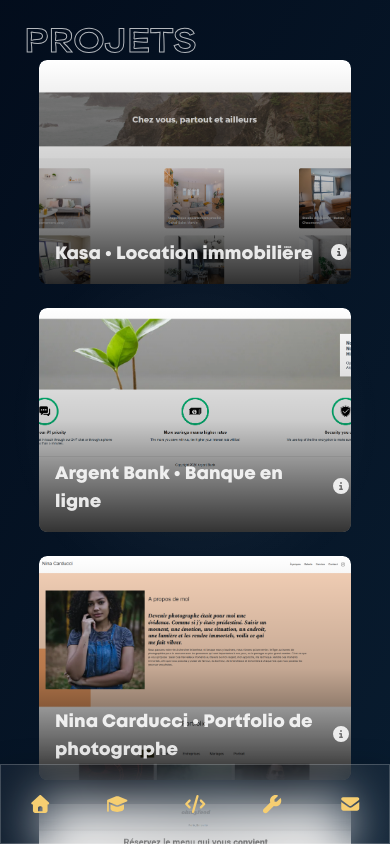
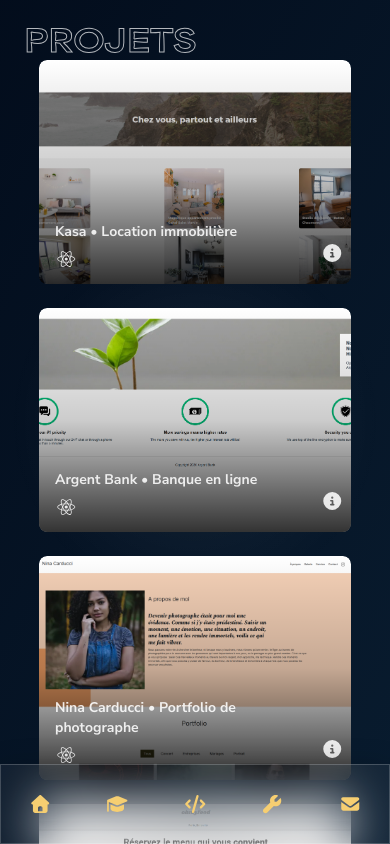
Before and after one commit to JordanBardu/portfolio, a React (Vite) app: page /projects in a window 390 px wide. Built offline with nearby package versions, Linux system fonts and the light colour scheme.

Commit message:
Updated project stack, fixed page content position and added stack on mobile project card

```diff
--- a/src/components/Layout/index.tsx
+++ b/src/components/Layout/index.tsx
@@ -19,7 +19,7 @@ function Layout({ children }: { children: React.ReactNode }) {
       <Background />
       <Navbar />
       {title && <OutlineTitle title={title} size={'medium'} />}
-      <main>{children}</main>
+      <main className="pb-28 lg:pb-0">{children}</main>
     </>
   );
 }
--- a/src/components/ProjectCard/index.tsx
+++ b/src/components/ProjectCard/index.tsx
@@ -127,14 +127,24 @@ function ProjectCard({
           <div className="absolute inset-0 bg-gradient-to-t from-black/80 via-black/20 to-transparent" />
         </>
       )}
-      <div className="z-10 flex flex-row items-center gap-4">
-        <h1 className="text-lg">{title}</h1>
+      <div className="z-10 flex flex-row justify-between items-end w-full pr-2">
+        <div className="flex flex-col gap-2">
+          <h1 className="text-sm font-bold font-[Nunito]">{title}</h1>
+          <div className="flex flex-row gap-2 items-center">
+            {stack.map((tech) => {
+              const icon = STACK_ICONS_MAP[tech];
+              return icon ? (
+                <FontAwesomeIcon key={tech} icon={icon} className="text-lg" />
+              ) : null;
+            })}
+          </div>
+        </div>
         <button
           onClick={() => setIsDescriptionDisplayed((prev) => !prev)}
           aria-label="Voir les détails"
           className="cursor-pointer"
         >
-          <FontAwesomeIcon icon={faCircleInfo} />
+          <FontAwesomeIcon icon={faCircleInfo} className="text-lg" />
         </button>
       </div>
       {Modal}
--- a/src/pages/Projects/projects.json
+++ b/src/pages/Projects/projects.json
@@ -50,7 +50,7 @@
     "url": "https://jordanbardu.github.io/OhMyFood/",
     "github_url": "https://github.com/JordanBardu/OhMyFood",
     "thumbnail": "ohmyfood.png",
-    "stack": ["sass", "css"],
+    "stack": ["html","sass", "css"],
     "sections": {
       "contexte": "Intégration en tant que développeur junior chez OhMyFood, une startup de restauration gastronomique souhaitant s'imposer à Paris, pour développer leur plateforme de réservation et composition de menus en ligne.",
       "objectifs": "Intégrer les maquettes mobile et desktop en approche mobile-first à partir de designs Figma, en implémentant des animations CSS soignées et en structurant le CSS avec Sass.",
```
